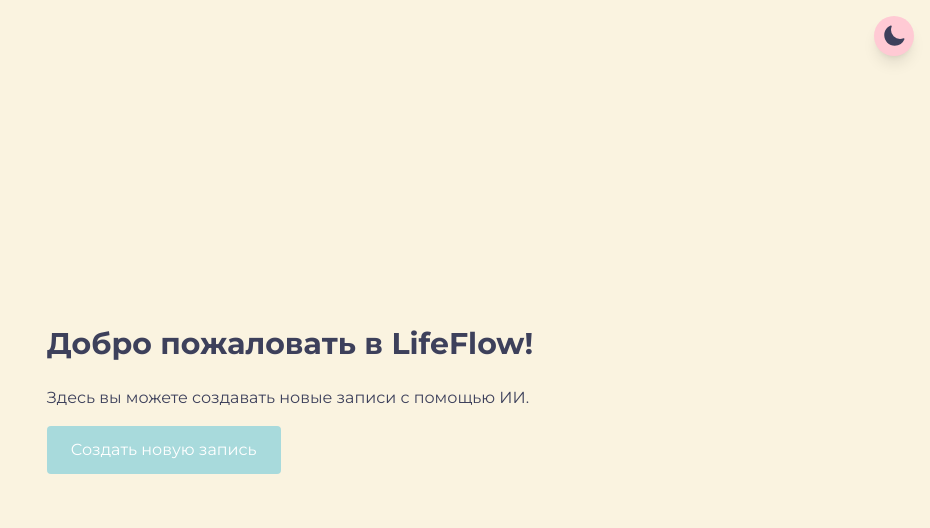
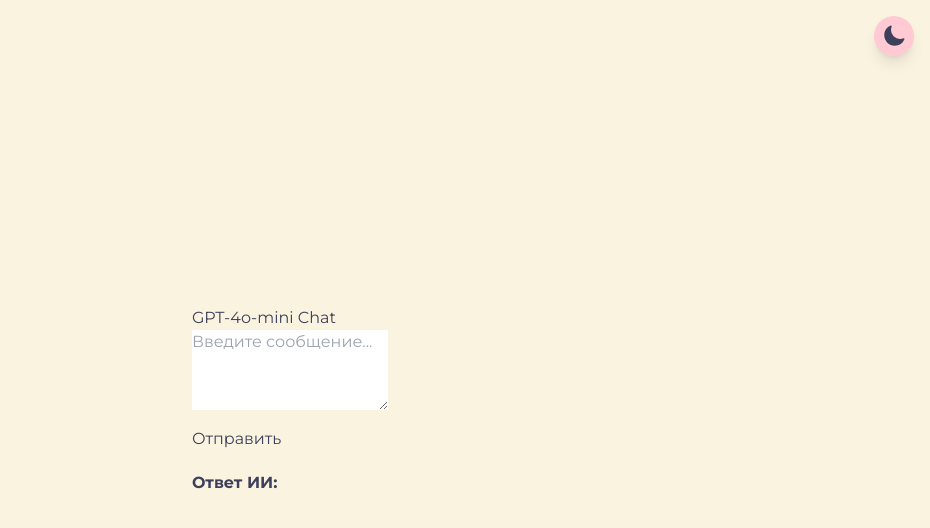
Before and after one commit to hakatun02/lifeflow, a Next.js app: page / in a window 1280 px wide. Shown: the top 528 px of the page, without its empty margins (350-1280 px from the left). Built offline with nearby package versions, Linux system fonts and the light colour scheme.

Commit message:
Switch to gpt-4o-mini frontend+backend

```diff
--- a/src/app/api/chat/route.ts
+++ b/src/app/api/chat/route.ts
@@ -1,5 +1,5 @@
+import { NextResponse } from "next/server";
 import OpenAI from "openai";
-import { NextResponse } from "next/server";
 
 const openai = new OpenAI({
   apiKey: process.env.OPENAI_API_KEY,
@@ -7,28 +7,27 @@
 
 export async function POST(req: Request) {
   try {
-    const { messages } = await req.json();
+    const { message } = await req.json();
 
-    if (!messages || !Array.isArray(messages)) {
-      return NextResponse.json(
-        { error: "Invalid request: 'messages' must be an array" },
-        { status: 400 }
-      );
+    if (!message) {
+      return NextResponse.json({ error: "No message provided" }, { status: 400 });
     }
 
     const completion = await openai.chat.completions.create({
       model: "gpt-4o-mini",
-      messages,
-      temperature: 0.7,
+      messages: [
+        { role: "system", content: "You are a helpful assistant." },
+        { role: "user", content: message },
+      ],
     });
 
     return NextResponse.json({
-      reply: completion.choices[0]?.message?.content || "",
+      reply: completion.choices[0].message?.content || "",
     });
   } catch (error: any) {
     console.error("Ошибка запроса к OpenAI:", error);
     return NextResponse.json(
-      { error: `Ошибка запроса к OpenAI: ${error.message}` },
+      { error: error.message || "Ошибка при запросе к ИИ" },
       { status: 500 }
     );
   }
--- a/src/app/page.tsx
+++ b/src/app/page.tsx
@@ -1,18 +1,54 @@
-import Link from "next/link";
+"use client";
 
-export default function HomePage() {
+import { useState } from "react";
+
+export default function Home() {
+  const [input, setInput] = useState("");
+  const [response, setResponse] = useState("");
+  const [loading, setLoading] = useState(false);
+
+  const sendMessage = async () => {
+    setLoading(true);
+    setResponse("");
+
+    try {
+      const res = await fetch("/api/chat", {
+        method: "POST",
+        headers: { "Content-Type": "application/json" },
+        body: JSON.stringify({ message: input }),
+      });
+
+      const data = await res.json();
+
+      if (data.reply) {
+        setResponse(data.reply);
+      } else if (data.error) {
+        setResponse("Ошибка: " + data.error);
+      }
+    } catch (err) {
+      setResponse("Ошибка подключения к серверу");
+    }
+
+    setLoading(false);
+  };
+
   return (
-    <main className="p-8 max-w-xl mx-auto">
-      <h1 className="text-3xl font-bold mb-6">Добро пожаловать в LifeFlow!</h1>
-      <p className="mb-4">
-        Здесь вы можете создавать новые записи с помощью ИИ.
-      </p>
-      <Link
-        href="/create"
-        className="inline-block bg-mint text-white px-6 py-3 rounded hover:bg-mint-dark transition"
-      >
-        Создать новую запись
-      </Link>
+    <main style={{ padding: "20px", maxWidth: "600px", margin: "0 auto" }}>
+      <h1>GPT-4o-mini Chat</h1>
+      <textarea
+        style={{ width: "100%", height: "80px", marginBottom: "10px" }}
+        value={input}
+        onChange={(e) => setInput(e.target.value)}
+        placeholder="Введите сообщение..."
+      />
+      <br />
+      <button onClick={sendMessage} disabled={loading}>
+        {loading ? "Отправка..." : "Отправить"}
+      </button>
+      <div style={{ marginTop: "20px", whiteSpace: "pre-wrap" }}>
+        <strong>Ответ ИИ:</strong>
+        <p>{response}</p>
+      </div>
     </main>
   );
 }
```
